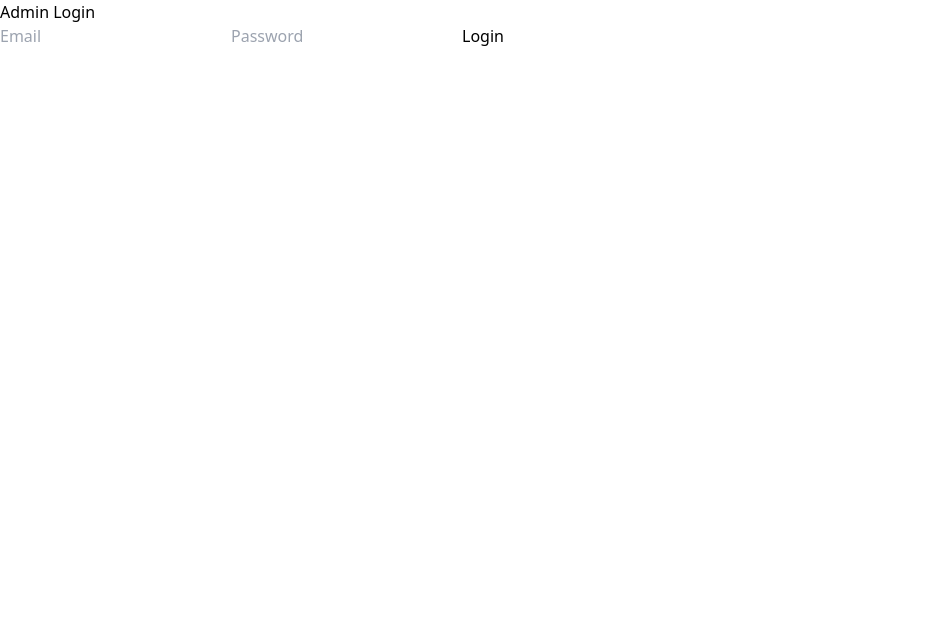
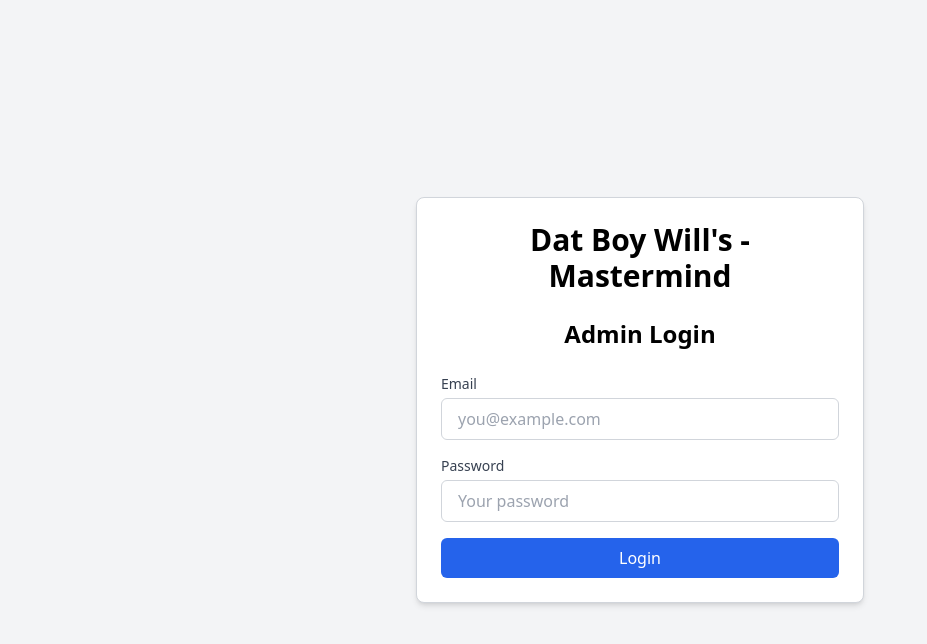
Before and after one commit to jdavis916/link-lister, a React (Vite) app: page /login in a window 1280 px wide. Shown: the top 644 px of the page, without its empty margins (0-927 px from the left). Built offline with nearby package versions, Linux system fonts and the light colour scheme; no server answers.

Commit message:
styled login page

```diff
--- a/index.html
+++ b/index.html
@@ -4,7 +4,7 @@
     <meta charset="UTF-8" />
     <link rel="icon" type="image/svg+xml" href="/vite.svg" />
     <meta name="viewport" content="width=device-width, initial-scale=1.0" />
-    <title>DatBoyWill - Mastermind</title>
+    <title>Dat Boy Will&apos;s - Mastermind</title>
   </head>
   <body>
     <div id="root"></div>
--- a/src/pages/Login.jsx
+++ b/src/pages/Login.jsx
@@ -18,27 +18,52 @@
   };
 
   return (
+    <main className="flex items-center justify-center min-h-screen bg-gray-100">
+      <section className="w-full max-w-md p-6 bg-white border border-gray-300 rounded-lg shadow-md">
+        <h1 className="text-3xl font-semibold text-center mb-6">Dat Boy Will&apos;s - Mastermind</h1>
+        <h2 className="text-2xl font-semibold text-center mb-6">Admin Login</h2>
+        <form onSubmit={handleLogin} className="space-y-4">
           <div>
-      <h2>Admin Login</h2>
-      <form onSubmit={handleLogin}>
+            <label htmlFor="email" className="block text-sm font-medium text-gray-700 mb-1">
+              Email
+            </label>
             <input
+              id="email"
               type="email"
-          placeholder="Email"
+              placeholder="you@example.com"
               value={email}
               onChange={(e) => setEmail(e.target.value)}
               required
+              className="w-full px-4 py-2 border border-gray-300 rounded-md focus:outline-none focus:ring-2 focus:ring-blue-500"
             />
+          </div>
+
+          <div>
+            <label htmlFor="password" className="block text-sm font-medium text-gray-700 mb-1">
+              Password
+            </label>
             <input
+              id="password"
               type="password"
-          placeholder="Password"
+              placeholder="Your password"
               value={password}
               onChange={(e) => setPassword(e.target.value)}
               required
+              className="w-full px-4 py-2 border border-gray-300 rounded-md focus:outline-none focus:ring-2 focus:ring-blue-500"
             />
-        <button type="submit">Login</button>
-        {error && <p>{error}</p>}
+          </div>
+          <button
+            type="submit"
+            className="w-full bg-blue-600 text-white py-2 rounded-md hover:bg-blue-700 transition duration-200"
+          >
+            Login
+          </button>
+          {error && (
+            <p className="text-red-600 text-center mt-2">{error}</p>
+          )}
         </form>
-    </div>
+      </section>
+    </main>
   );
 };
 
```
Lines whose indentation alone changed are shown as unchanged.
